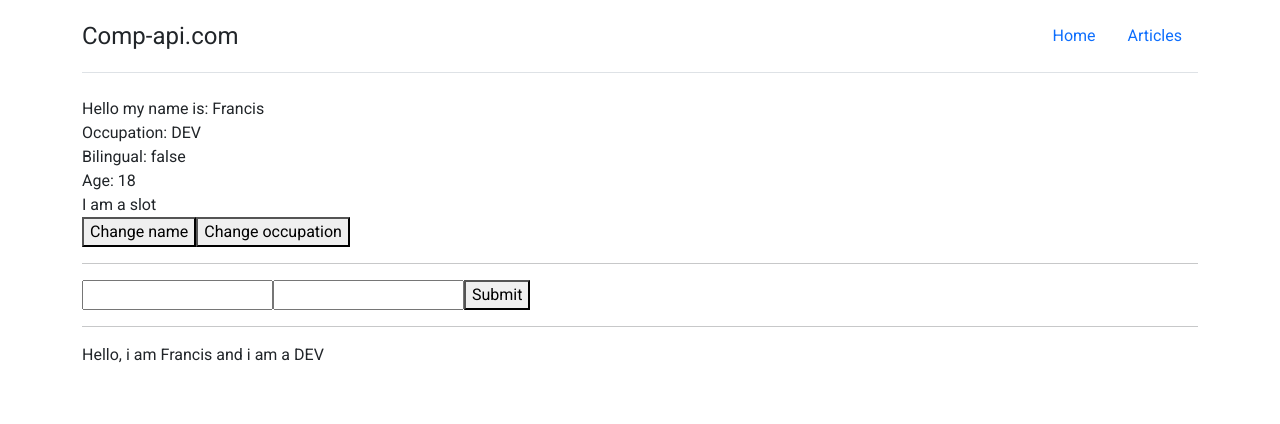
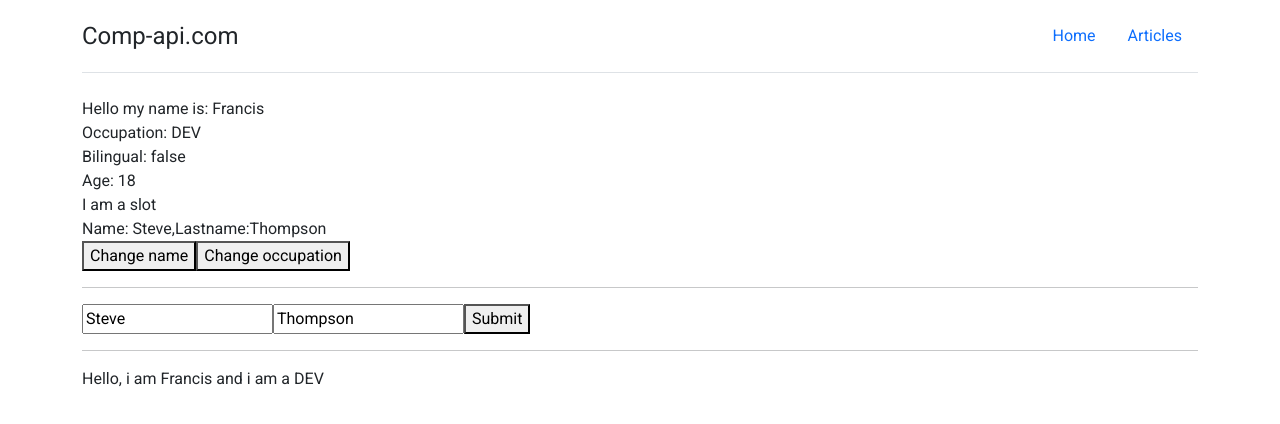
Before and after one commit to ferlobo1985/VUEJS3-composition-api, a Vue app: page / in a window 1280 px wide. Shown: the top 424 px of the page. Built offline with nearby package versions, Linux system fonts and the light colour scheme.

Commit message:
09-provide and inject

```diff
--- a/src/components/Home/index.vue
+++ b/src/components/Home/index.vue
@@ -25,16 +25,17 @@
 <script>
      /* eslint-disable */
     import appUser from './user.vue';
-    import { ref, computed, watch, reactive } from 'vue';
+    import { ref, computed, watch, reactive, provide, readonly } from 'vue';
 
     export default {
         components:{
             appUser
         },
         setup(){
+            const toProvide = 'Some data to provide';
             const form = reactive({
-                name:'',
-                lastname:''
+                name:'Steve',
+                lastname:'Thompson'
             });
 
             const user = reactive({
@@ -44,9 +45,17 @@
                 bilingual:false
             });
 
+            /// PROVIDE
+            provide('data',toProvide);
+            provide('formData',readonly(form));
+            provide('mutateForm',mutateForm)
+
             /// FUNCTIONS
             function changeName(arg1, event){
                 user.name = 'Ronald';
+            }
+            function mutateForm(value){
+                form.name = value
             }
             const changeOccupation = (arg) => {
                 user.occupation = arg;
@@ -58,6 +67,8 @@
             const fromEmit = (arg) => {
                 console.log('FROM EMMIT !!',arg)
             }
+
+
 
             // COMPUTED
             const message = computed(()=>{
--- a/src/components/Home/user.vue
+++ b/src/components/Home/user.vue
@@ -5,75 +5,39 @@
     <div>Bilingual: {{ user.bilingual }}</div>
     <div>Age: {{ user.age }}</div>
     <slot></slot>
+    <div>
+      Name: {{ formData.name }},Lastname:{{ formData.lastname}}
+    </div>
 </div>
 </template>
 
 <script>
 /* eslint-disable */
 import {
-      onBeforeMount,
+    inject,
     onMounted,
-      onBeforeUpdate,
-      onUpdated,
-      onRenderTracked,
-      onRenderTriggered,
     watch,
 } from 'vue';
 
 export default {
-      props:['user'],
-      setup(props,context){
-        // console.log(context);
-        watch(props.user,()=>{
-          console.log('From the children');
-          context.emit('saySomething',{ someArg: true})
+    props: ['user'],
+    setup(props, context) {
+      const data = inject('data');
+      const formData = inject('formData');
+      const mutateForm = inject('mutateForm');
+
+      onMounted(()=>{
+        formData.name = 'something';
+
+        // setTimeout(()=>{
+        //   mutateForm('MIKE');
+        // },2000)
       })
 
-        // beforeCreate
-        // created
-
-        onBeforeMount(()=>{
-          console.log('1-onBeforeMount')
-        })
-
-        onMounted(()=>{
-          console.log('2-onMounted')
-        })
-
-        onBeforeUpdate(()=>{
-          console.log('x-onBeforeUpdate')
-        })
-
-        onUpdated(()=>{
-          console.log('x-onUpdated')
-        })
-
-        // onBeforeUnmount
-        // onUnmounted
-
-
-        // onRenderTracked(({key, target})=>{
-        //   console.log(key);
-        //   console.log(target)
-        //   console.log("Render tracked !!")
-        // })
-
-        // onRenderTriggered(({key, target,oldValue,newValue})=>{
-        //   console.log(key);
-        //   console.log(target);
-
-        //   console.log(oldValue,'OLD');
-        //   console.log(newValue,'NEW');
-        //   console.log("Render tracked !!")
-        // })
-      },
-      renderTriggered({key, target,oldValue,newValue}){
-          console.log(key);
-          console.log(target);
-
-          console.log(oldValue,'OLD');
-          console.log(newValue,'NEW');
-          console.log("Render tracked !!")
+      return {
+        data,
+        formData
+      }
     }
 }
 </script>
```
Lines whose indentation alone changed are shown as unchanged.
